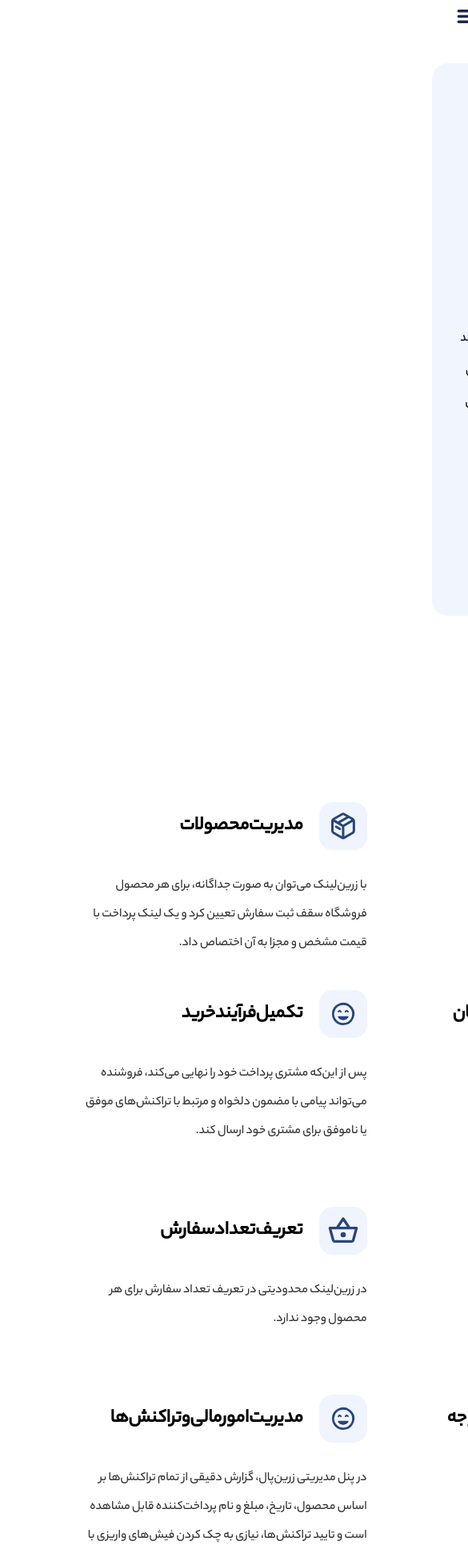
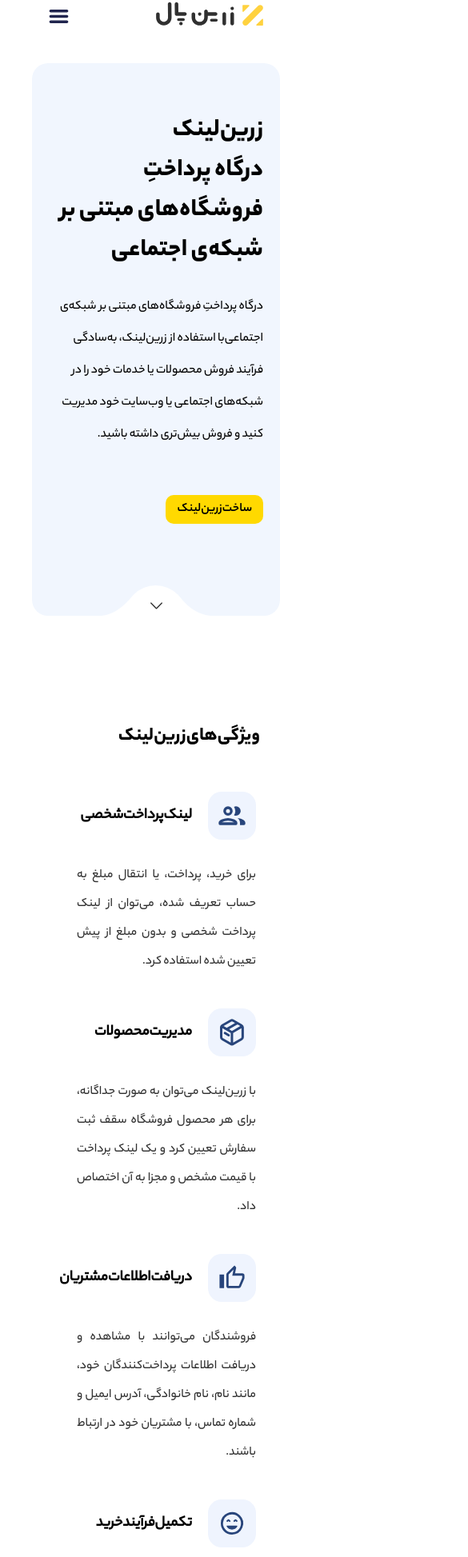
Before and after one commit to Reza-Keymasi/Zarin-Pal-Landing-Page-With-React.js, a React (Create React App) app: page /zarinlink in a window 390 px wide. Shown: the part 18-1965 px from the top of the page at 80% size, 585 px wide, since content can reach past the window. Built offline with nearby package versions, Linux system fonts and the light colour scheme.

Commit message:
ZarinLink.jsx component completed

```diff
--- a/src/App.js
+++ b/src/App.js
@@ -10,7 +10,8 @@
 
 // Products
 import PaymentGateway from "./components/products/PaymentGateway.jsx";
-import ZarinLink from "./components/products/ZarinLink";
+import ZarinLink from "./components/products/ZarinLink.jsx";
+import ZarinPlus from "./components/products/ZarinPlus.jsx";
 
 
 const App = () => {
@@ -20,6 +21,7 @@
         <Route path="/" element={<Landing />} />
         <Route path="/payment-gateway" element={<PaymentGateway />} />
         <Route path="/zarinlink" element={<ZarinLink />} />
+        <Route path="/zarinplus" element={<ZarinPlus />} />
       </Routes>
 
       <StartBox />
--- a/src/components/landingPage/Banner.jsx
+++ b/src/components/landingPage/Banner.jsx
@@ -11,7 +11,7 @@
             <div className={styles.Banner}>
                 <div className={styles.BannerText}>
                     <h3>بیش‌از ۱۲ سال</h3>
-                    <h3>انتخاب‌مطمئن‌کسب‌و‌کارها</h3>
+                    <h3>انتخاب‌مطمئن‌کسب‌و‌کارها‌ی‌آنلاین</h3>
                     <p>
                         زرین‌پال، اولین پرداخت‌یار پیشگام کشور، با به‌کارگیری سبک و استانداردهای جدید در
                         ارائه‌ی خدمات درگاه پرداخت اینترنتی، سرویس‌های متنوعی در حوزه‌ی پرداخت
--- a/src/components/landingPage/Banner.module.css
+++ b/src/components/landingPage/Banner.module.css
@@ -7,7 +7,9 @@
     display: flex;
     justify-content: space-between;
 }
-
+.BannerText{
+    padding: 100px 60px 80px;
+}
 .BannerText h3 {
     font-family: YekanBakhHeavy;
     font-size: 2rem;
@@ -16,21 +18,24 @@
 
 .BannerText p {
     color: #fff;
-    font-size: 1.5rem;
+    font-size: 1.2rem;
     font-family: YekanBakhMedium;
     margin: 25px 0;
     line-height: 2.5rem;
+    text-align: justify;
     z-index: 1;
     position: relative;
 }
 
 .BannerImage img {
     width: 500px;
+    padding: 100px 0 15px 80px
     /* padding:0 20px 0; */
 }
 
 .BannerButtons {
     margin-top: 60px;
+    /* padding-right: 60px */
 }
 
 .Register {
@@ -82,8 +87,9 @@
 
 @media (max-width: 1200px) {
     .Banner {
-        width: 900px;
-        padding: 60px 40px 120px;
+        width: 940px;
+        padding-left: 0;
+        padding-right: 0;
     }
     .BannerImage img {
         width: 430px;
@@ -91,11 +97,12 @@
 }
 
 @media ( max-width:990px ) {
+    main{
+        padding-left: 10px;
+    }
     .Banner {
         width: auto;
-        padding: 40px 40px 85px;
-        margin-left: 35px;
-
+        padding-right: 10px;
     }
     .BannerImage img {
         display: none;
@@ -104,7 +111,7 @@
         text-align: center;
     }
     .BannerText p {
-        margin: 5px 0;
+        margin-top: 5px;
         font-size: 1rem;
     }
     .BannerButtons {
--- a/src/components/landingPage/Navbar.jsx
+++ b/src/components/landingPage/Navbar.jsx
@@ -30,8 +30,8 @@
                 <li  onClick={() => setClose(prevState => !prevState)}
                     className={styles.MoreMenu} id={styles.ShowProductMenu}>
                     <div>
-                        <a
-                            href="/#">محصولات
+                        <a>
+                            محصولات
                         </a>
 
                         <img src={down} alt="down-arrow" />
@@ -53,10 +53,10 @@
                                 <p>لینک‌پرداخت‌در‌شبکه‌های‌اجتماعی</p>
                             </Link>
 
-                            <a href="/#">
+                            <Link to="/zarinplus">
                                 <p>زرین‌پلاس</p>
                                 <p>ابزار‌هوشمند‌سوددهی</p>
-                            </a>
+                            </Link>
 
                         </div>
                         <div>
@@ -90,8 +90,8 @@
 
                 <li onClick={() => setCloseMoreMenu(prevState => !prevState)}
                     className={styles.MoreMenu} id={styles.ShowMoreMenu}>
-                    <a
-                     href="/#">بیش‌تر
+                    <a>
+                        بیش‌تر
                     </a>
 
                     <img src={down} alt="down-arrow" />
--- a/src/components/products/PaymentGateway.module.css
+++ b/src/components/products/PaymentGateway.module.css
@@ -1,15 +1,14 @@
-main{
-    margin: 0 80px 0
-}
-
 .PaymentGateway {
-    width: 1050px;
-    padding: 124px 60px 80px;
+    width: 1170px;
     background-color: #f1f5fe;
     border-radius: 20px;
     margin: 20px auto;
     display: flex;
     justify-content: space-between;
+}
+
+.PaymentGatewayText {
+    padding: 124px 60px 80px;
 }
 
 .PaymentGatewayText h1 {
@@ -80,6 +79,7 @@
 
 .Title {
     width: 35%;
+    padding: 0 35px 20px 0;
     /* margin-right: 30px; */
 
 }
@@ -87,7 +87,7 @@
 .Title h2 {
     font-size: 2rem;
     font-family: YekanBakhHeavy;
-    padding: 0 0 20px;
+
 }
 
 .Advantages {
@@ -191,12 +191,13 @@
 
 .TitleTwo {
     width: 35%;
+    padding-right: 20px
 }
 
 .TitleTwo h2 {
     font-size: 2rem;
     font-family: YekanBakhHeavy;
-    padding: 0 0 20px;
+    padding: 40px 0 20px;
 }
 
 .Pic {
@@ -221,11 +222,11 @@
 
 @media (max-width: 1200px) {
     main{
-        margin: 0 25px 0
+        margin: 0 25px 0;
     }
     .PaymentGateway {
         width: 940px;
-        /* padding: 60px 0px 60px; */
+        padding: 60px 0px 60px;
     }
     .PaymentGatewayImage img {
         width: 430px;
@@ -255,7 +256,8 @@
 
     .Title, .TitleTwo {
         width: 100%;
-        margin: auto;
+        padding-right: 5px
+        /* margin: auto; */
         /* margin-top: 40px; */
     }
     .Title h2, .TitleTwo h2 {
@@ -270,7 +272,6 @@
     }
     .Logo {
         margin-right: 23px;
-
     }
 }
 
@@ -318,11 +319,11 @@
 
 @media (max-width: 768px) {
     main{
-        margin: 0 20px 0
+        /* margin: 0 20px 0 */
     }
     .PaymentGateway {
-        margin-left: 8px;
-        margin-right: 8px;
+        /* margin-left: 8px;
+        margin-right: 8px; */
     }
     .PaymentGateway p, h1 {
         padding: 0 0px 0
@@ -361,13 +362,9 @@
 }
 
 @media (max-width: 575px) {
-    main{
-        /* padding: 0 1px 0; */
-        margin: 0 px 0
+    .PaymentGateway {
+        padding: 80px;
     }
-    .PaymentGateway {
-        padding: 80px ;
-        }
     .PaymentGatewayText h1 {
         font-size: 1.2rem;
     }
--- a/src/components/products/ZarinLink.module.css
+++ b/src/components/products/ZarinLink.module.css
@@ -1,13 +1,15 @@
 .ZarinLink {
     display: flex;
     justify-content: space-between;
-    width: 1050px;
+    width: 1170px;
     background-color: #f1f6fe;
     border-radius: 20px;
-    padding: 124px 60px 80px;
     margin: 20px auto;
 }
 
+.ZarinLinkText {
+    padding: 124px 60px 80px;
+}
 
 .ZarinLinkText h3 {
     font-family: YekanBakhHeavy;
@@ -65,23 +67,28 @@
     top: -60px;
 }
 
-.Title {
-    width: 35%;
-    /* margin: 20px auto; */
+article {
+    width: 1170px;
+    display: flex;
+    flex-direction: column;
+    margin: 20px auto;
+
 }
+
 
 .Title h2 {
     font-family: YekanBakhHeavy;
     font-size: 2rem;
-    padding: 0 185px 30px;
+    padding-top:20px;
+    padding-bottom:20px;
 }
 
+
 .Options {
-    width: 100%;
     display: grid;
     grid-template-columns: 1fr 1fr 1fr;
-    padding: 30px
-    /* padding-right: 185px; */
+    /* padding-right: 185px */
+
 }
 
 .Option {
@@ -102,7 +109,6 @@
 
 .Container {
     padding-right: 30px;
-    /* margin-left: 20px */
 }
 
 .Container div {
@@ -139,42 +145,31 @@
 
 @media (max-Width: 1200px) {
     .ZarinLink {
-        width: 900px;
+        width: 940px;
+    }
+    .ZarinLinkText {
         padding: 60px 21px 120px;
     }
     .ZarinLinkPic img {
         width: 430px;
     }
-    .Title h2 {
-        padding-right: 125px;
+    article {
+        width:940px;
     }
-    .Title {
-        /* margin-right: 50px; */
-        width: 900px
-    }
+
     .Options {
         grid-template-columns: 1fr 1fr;
-        width: 80%;
-        padding-right: 100px;
-        /* margin-right: 60px;
-        margin-left: 60px; */
-        /* padding: 0 120px 0; */
+        width: 90%;
     }
     .Option {
         width:100%;
-        border-left: none;
-        border-bottom: none;
-        /* padding-right: 100px */
+        border: none;
     }
-    /* .Option p {
-        width: 60%
-    } */
 }
 
 @media (max-Width: 990px) {
     .ZarinLink{
         width: auto;
-        /* margin: 20px 40px; */
         margin-left: 35px;
         margin-right:35px;
     }
@@ -185,29 +180,70 @@
     .ZarinLinkPic {
         display: none;
     }
+    article{
+        width: auto;
+        /* margin: 0 40px */
+        margin-left: 35px;
+        margin-right:35px;
+    }
     .Title h2 {
-        padding: 0 45px 30px;
+        padding: 0 25px 30px;
     }
     .Options {
         grid-template-columns: 1fr 1fr;
-        width: 70%;
-        padding: 20px 15px 0;
+        width: auto;
+        /* padding: 20px 45px 0; */
     }
-    #OptionTwo, #OptionEight,
-    #OptionFour, #OptionSix {
-        padding-right: 70px
+
+    .Container p {
+        width: 80%;
+        text-align: justify;
+        font-size: 16px;
+    }
+    .Container h4 {
+        font-size: 22px;
     }
 }
 
 @media (max-Width: 768px) {
+    main{
+        width: auto;
+        padding-right: 20px;
+        padding-left: 20px;
+    }
     .ZarinLink {
         margin-right: 10px;
         margin-left: 10px;
     }
+    article {
+        width: auto;
+        padding-right: 15px;
+        padding-left: 15px;
+    }
+    .Container p {
+        width: 80%;
+        text-align: justify;
+        font-size: 16px;
+    }
+    .Container h4 {
+        font-size: 19px;
+    }
 }
 
 @media (max-Width: 575px) {
-    .ZarinLink {
+    main{
+        padding-right: 5px;
+        padding-left: 5px;
+    }
+    article{
+        padding-right: 5px;
+        padding-left: 5px;
+    }
+    .Options {
+        grid-template-columns: 1fr;
+    }
+    .Title h2 {
+        font-size: 24px
+    }
 
-    }
 }
--- a/src/components/products/ZarinPlus.jsx
+++ b/src/components/products/ZarinPlus.jsx
@@ -1,8 +1,13 @@
 import React from 'react';
+
+import Navbar from "../landingPage/Navbar.jsx"
 
 const ZarinPlus = () => {
     return (
         <div>
+            <Navbar />
+
+
 
         </div>
     );
```
Also changed, not shown: src/components/products/ZarinPlus.module.css (added).
